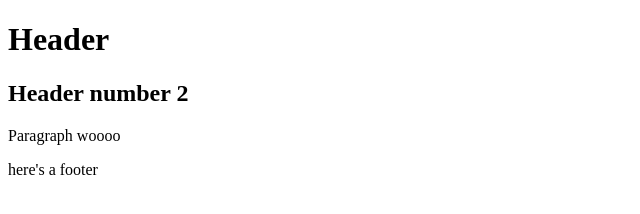
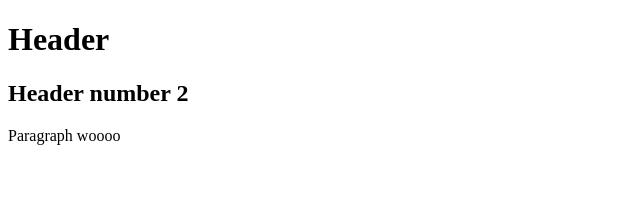
Before and after one commit to sienna2169-cmis/sienna2169-cmis-wd, a plain HTML site: page template.html in a window 1280 px wide. Shown: the whole page, without its empty margins (0-640 px from the left). Drawn offline with Linux system fonts and the light colour scheme.

```diff
--- a/template.html
+++ b/template.html
@@ -12,6 +12,4 @@
 	</p>
 </body>
 
-<footer> here's a footer </footer>
-
 </html>
```
Also changed, not shown: index.html (+3 -3 lines), cheatsheet.txt.
